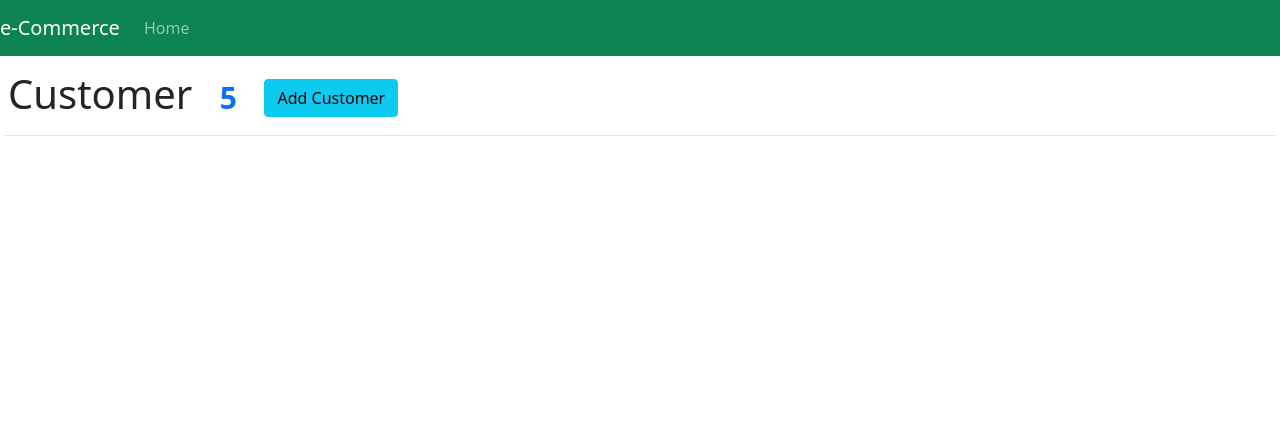
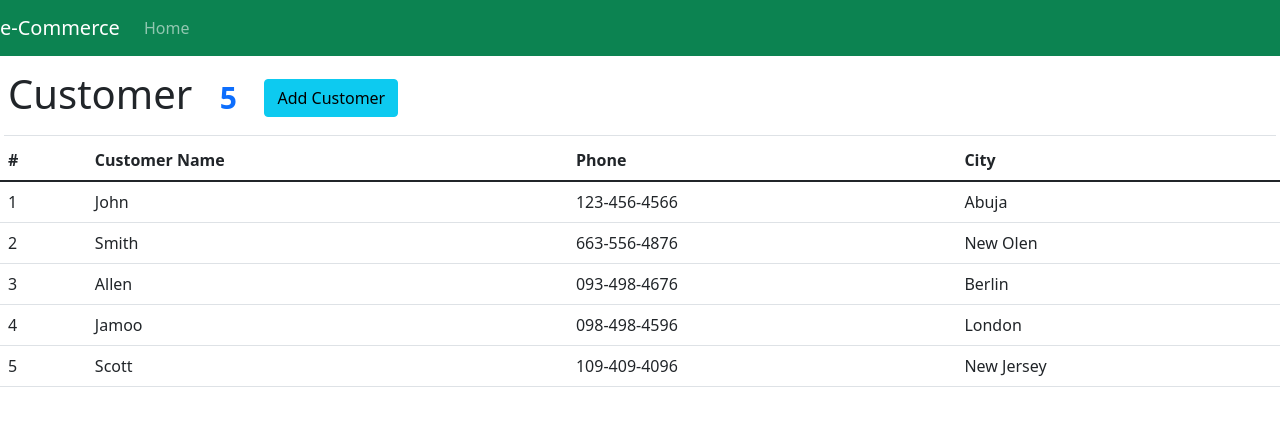
Before and after one commit to rocklessg/react-ecommerce-application, a React (Create React App) app: page / in a window 1280 px wide. Shown: the top 426 px of the page. Built offline with nearby package versions, Linux system fonts and the light colour scheme.

Commit message:
populating tables

```diff
--- a/src/MainContent.jsx
+++ b/src/MainContent.jsx
@@ -5,10 +5,43 @@ class MainContent extends Component
     constructor() {
         super()
         this.state = {pageTitle: "Customer",
-                      customersCount: 5
-        };
-        this.onRefreshClick = this.onRefreshClick.bind(this);
-    }
+                      customersCount: 5,
+                      customers: [
+                          {
+                           id: 1,
+                           name: "John",
+                           phone: "123-456-4566",
+                           address: {city: "Abuja"}
+                          },
+                          {
+                            id: 2,
+                            name: "Smith",
+                            phone: "663-556-4876",
+                            address: {city: "New Olen"}
+                          },
+                          {
+                            id: 3,
+                            name: "Allen",
+                            phone: "093-498-4676",
+                            address: {city: "Berlin"}
+                        },
+
+                          {
+                            id: 4,
+                            name: "Jamoo",
+                            phone: "098-498-4596",
+                            address: {city: "London"}
+                          },
+                          {
+                            id: 5,
+                            name: "Scott",
+                            phone: "109-409-4096",
+                            address: {city: "New Jersey"}
+                        }
+                      ]
+                     };
+    };
+
     render()
     {
         return(
@@ -20,6 +53,30 @@ class MainContent extends Component
                     </span>
                     <button className="btn btn-info" onClick={this.onRefreshClick}>Add Customer</button>
                 </h1>
+                <table className="table">
+                    <thead>
+                        <tr>
+                            <th>#</th>
+                            <th>Customer Name</th>
+                            <th>Phone</th>
+                            <th>City</th>
+                        </tr>
+                    </thead>
+                    <tbody>
+                        {this.state.customers.map((customer) => {
+                            return (
+                            <tr key="{customer.id}">
+                                <td>{customer.id}</td>
+                                <td>{customer.name}</td>
+                                <td>{customer.phone}</td>
+                                <td>{customer.address.city}</td>
+                            </tr>
+
+                            );
+                        })}
+
+                    </tbody>
+                </table>
             </div>
         );
     }
```
